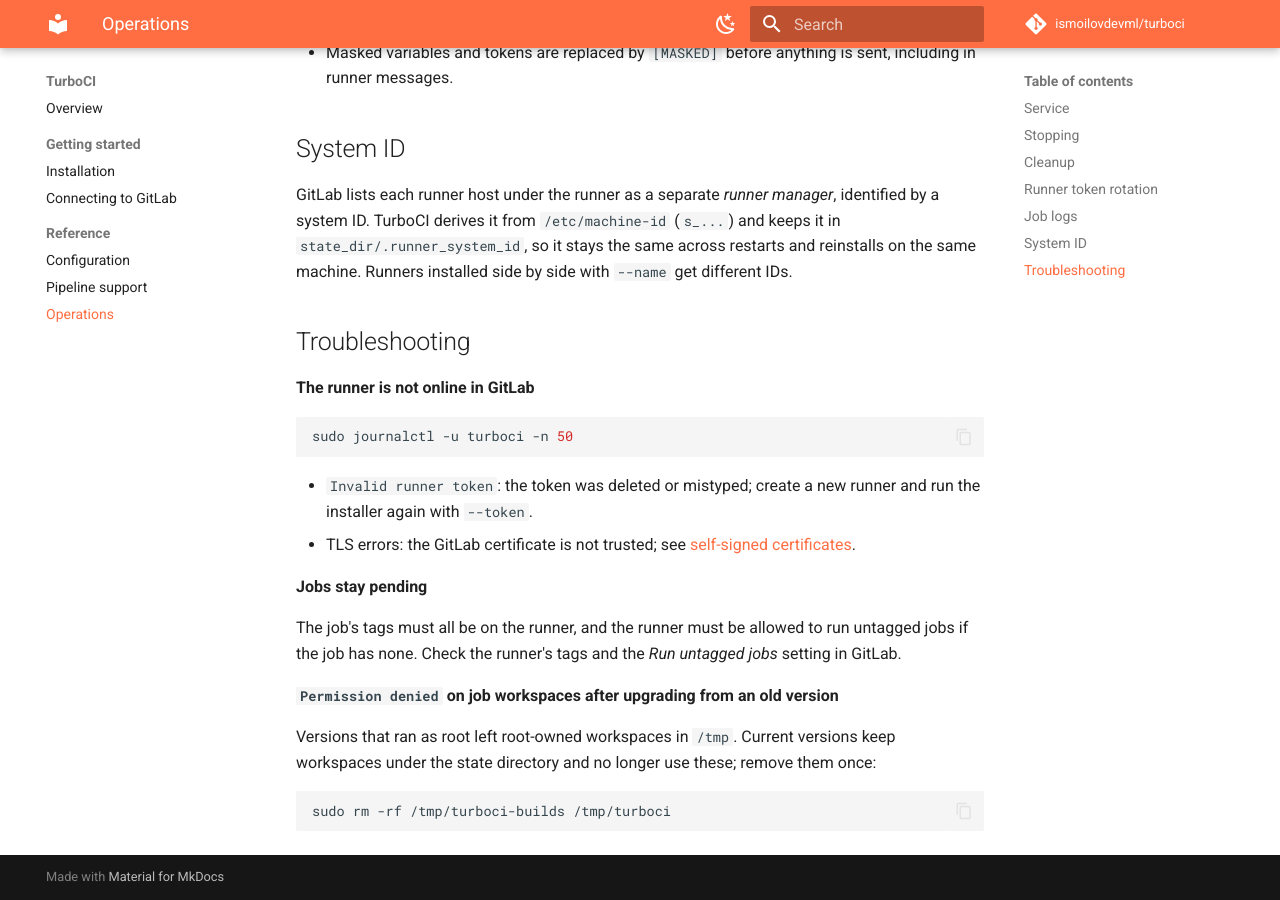
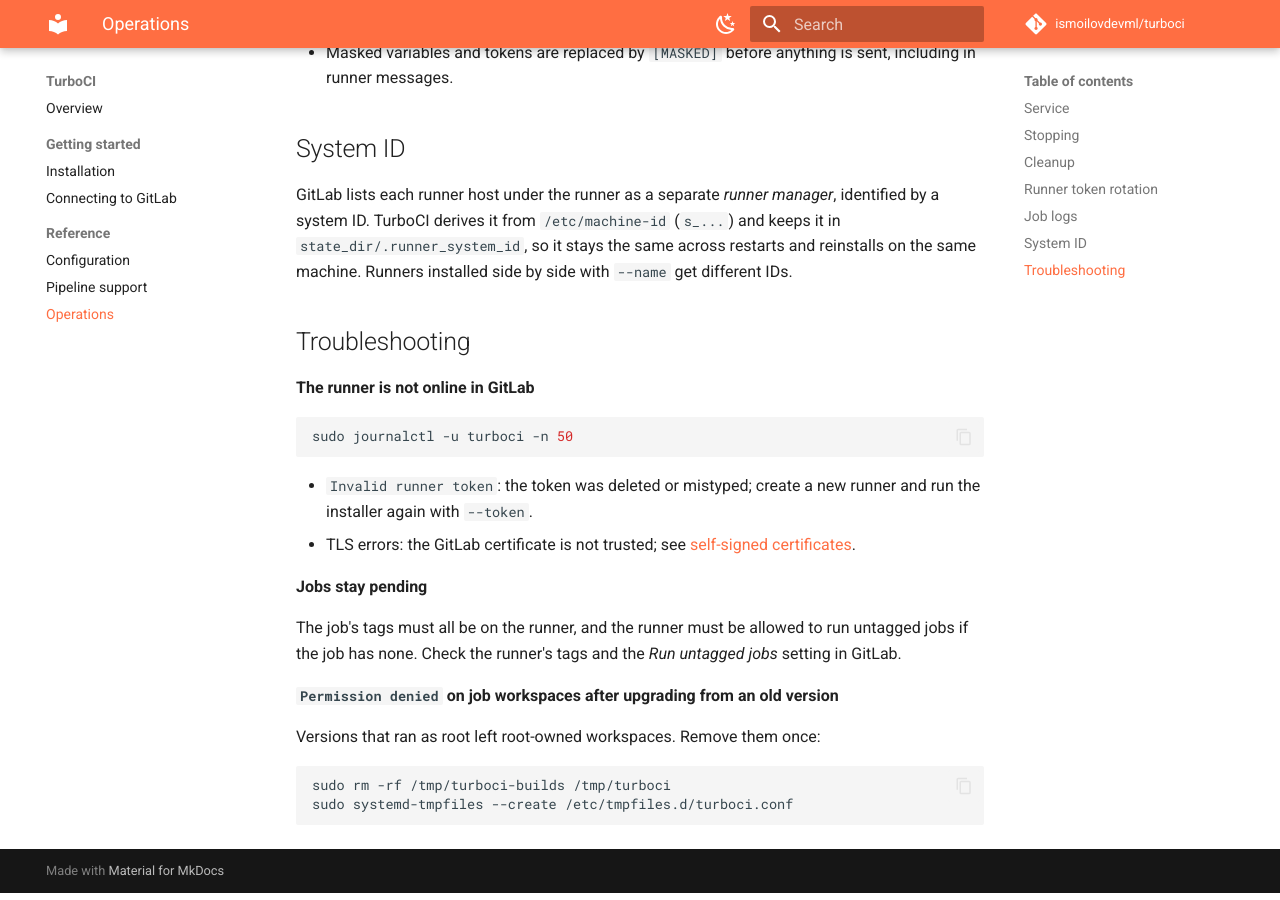
Before and after one commit to ismoilovdevml/turboci, an MkDocs documentation site: the page built from docs/operations.md, in a window 1280 px wide and 900 px high, scrolled down 1830 px. Built offline with MkDocs 1.6.1 and Material for MkDocs 9.7.7, drawn with Linux system fonts in a browser that asks for light colours; comment, search, counter and statistics services are not loaded.

Commit message:
Keep the installer's tmpfiles rule until a release has kept workspaces
Users install with main's install.sh but the latest release binary, which
still puts Docker workspaces in /tmp/turboci-builds and relies on the
rule to recreate that directory after a reboot and age out root-owned
leftovers. Newer binaries do not use the directory, so the rule is
harmless for them; it goes once a release ships workspace reuse.

````diff
--- a/docs/operations.md
+++ b/docs/operations.md
@@ -107,10 +107,9 @@
 
 **`Permission denied` on job workspaces after upgrading from an old version**
 
-Versions that ran as root left root-owned workspaces in `/tmp`. Current
-versions keep workspaces under the state directory and no longer use these;
-remove them once:
+Versions that ran as root left root-owned workspaces. Remove them once:
 
 ```bash
 sudo rm -rf /tmp/turboci-builds /tmp/turboci
+sudo systemd-tmpfiles --create /etc/tmpfiles.d/turboci.conf
 ```
````
Also changed, not shown: docs/installation.md (+2 -0 lines), 1 other file.
